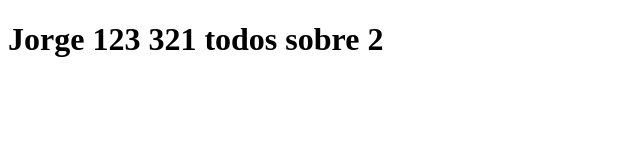
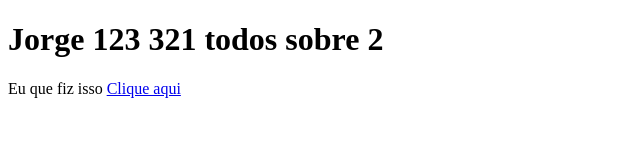
Before and after one commit to OiNico/aprendendo-git, a plain HTML site: page index.html in a window 1280 px wide. Shown: the whole page, without its empty margins (0-640 px from the left). Drawn offline with Linux system fonts and the light colour scheme.

Commit message:
link do youtube no footer

```diff
--- a/index.html
+++ b/index.html
@@ -7,5 +7,10 @@
 </head>
 <body>
     <h1>Jorge 123 321 todos sobre 2</h1>
+    <footer>
+        <p>Eu que fiz isso
+            <a href="www.youtube.com">Clique aqui</a>
+        </p>
+    </footer>
 </body>
 </html>
```
